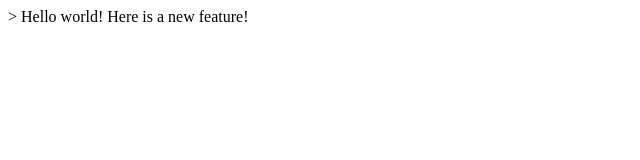
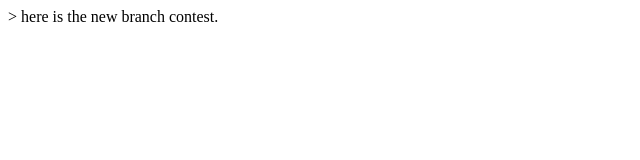
Before and after one commit to juannajul/video2, a plain HTML site: page index.html in a window 1280 px wide. Shown: the full height of the page, 0-640 px from the left. Drawn offline with Linux system fonts and the light colour scheme.

Commit message:
cambio las dos lineas por el nuevo contest.

```diff
--- a/index.html
+++ b/index.html
@@ -4,7 +4,6 @@
     <title>Test</title>
   </head>
   <body>
-    Hello world!
-    Here is a new feature!
+    here is the new branch contest.
   </body>
 </html>
```
